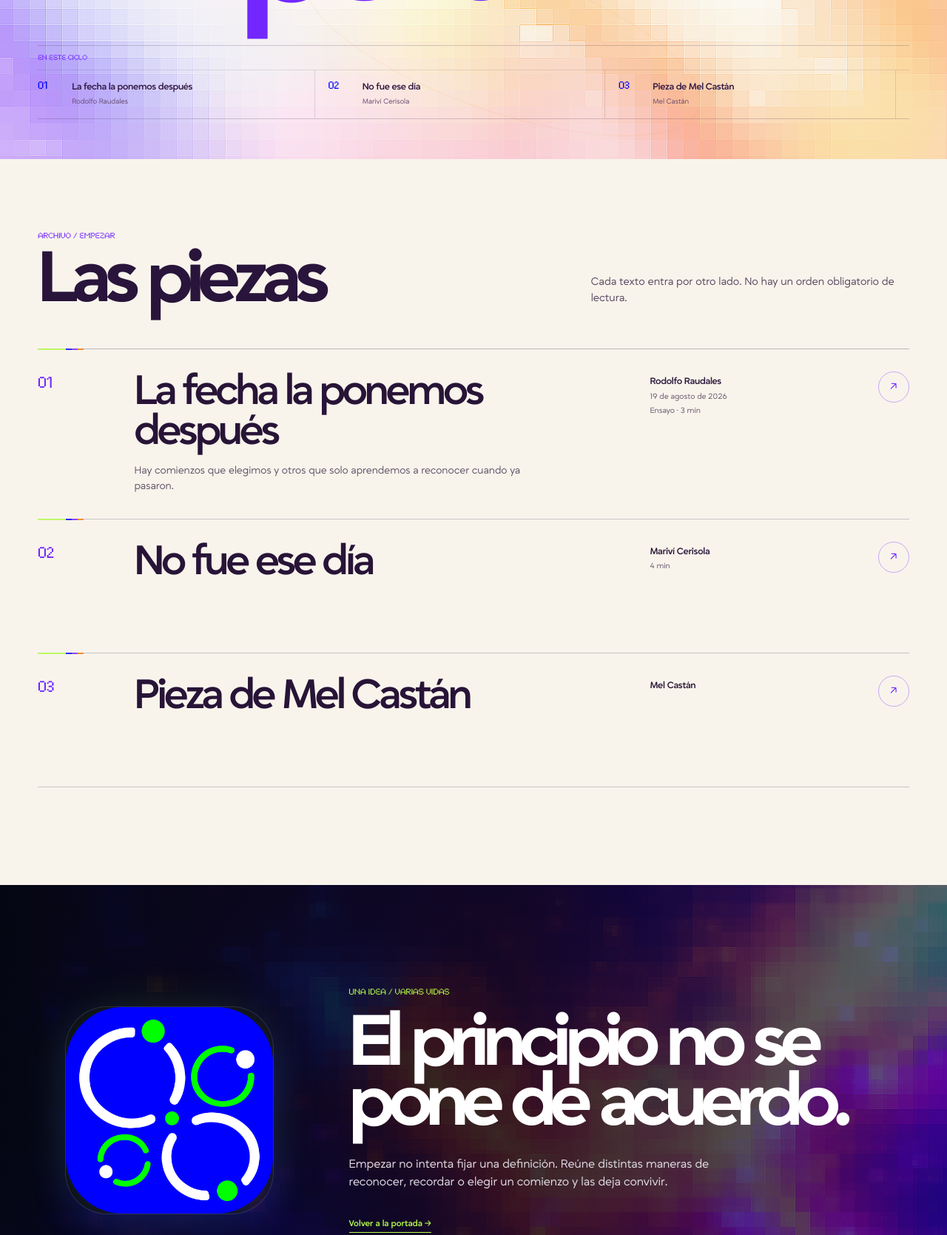
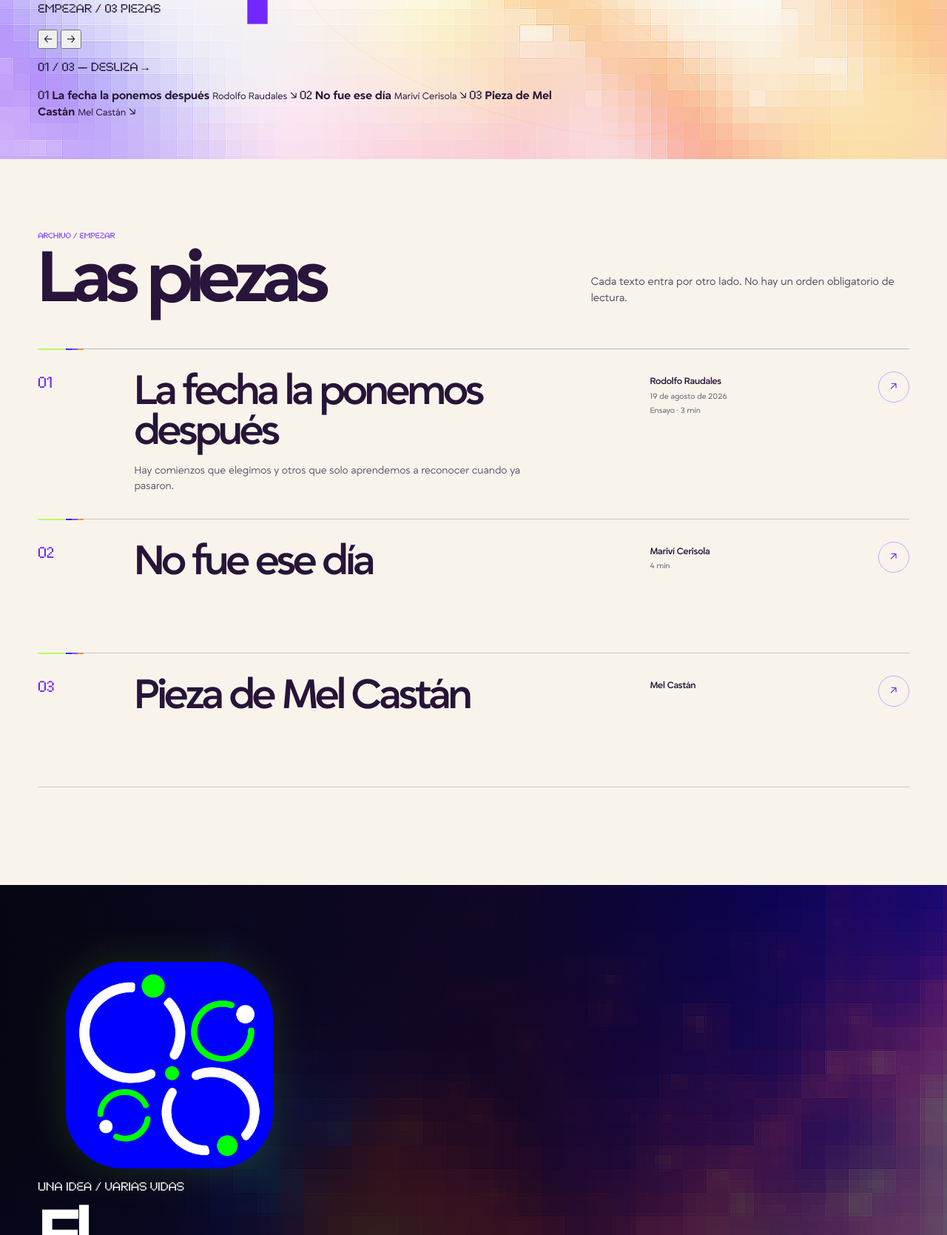
Before and after one commit to roshcode21/cqst, an Eleventy site: page src/empezar/index.njk in a window 1280 px wide. Shown: the part 585-2254 px from the top of the page at 74% size. Built offline with nearby package versions, Linux system fonts and the light colour scheme; Eleventy itself is replaced by a stand-in of ours; files that its build step writes are made by us from their sources.

Commit message:
Redesign cycle rail and add newsletter/search metadata

```diff
--- a/src/empezar/index.njk
+++ b/src/empezar/index.njk
@@ -15,7 +15,10 @@ permalink: "/empezar/index.html"
 {% extends "layouts/base.njk" %}
 
 {% block head %}
-<link rel="stylesheet" href="/assets/css/production/cycle-index-mobile.css">
+<meta data-pagefind-meta="type:cycle">
+<meta data-pagefind-meta="cycle:Empezar">
+<meta data-pagefind-filter="type:cycle">
+<meta data-pagefind-filter="cycle:Empezar">
 <script type="application/ld+json">
 {
   "@context": "https://schema.org",
@@ -37,8 +40,10 @@ permalink: "/empezar/index.html"
       "description": {{ empezar.cycle.deck | json | safe }},
       "url": "{{ site.url }}/empezar/",
       "inLanguage": "{{ site.locale }}",
+      "dateCreated": "{{ empezar.cycle.dateStart }}",
+      {% if empezar.dateModified %}"dateModified": "{{ empezar.dateModified }}",{% endif %}
       "publisher": {"@id": "{{ site.url }}/#organization"},
-      "keywords": ["comienzos", "memoria", "relato", "experiencia", "cambio"],
+      "keywords": {{ empezar.keywords | json | safe }},
       "hasPart": [
         {% for piece in empezar.publishedPieces %}
         {
@@ -99,20 +104,31 @@ permalink: "/empezar/index.html"
         <p class="cycle-hero__intro">{{ empezar.copy.intro }}</p>
       </div>
 
-      <nav class="cycle-index" aria-label="Piezas de Empezar">
-        <div class="cycle-index__topline">
-          <p class="cycle-index__label matrix">EN ESTE CICLO</p>
-          <p class="cycle-index__cue matrix" aria-live="polite"><span data-cycle-index-current>01</span> / {% if empezar.pieceCount < 10 %}0{% endif %}{{ empezar.pieceCount }} — desliza →</p>
+      <nav class="cycle-rail" aria-label="Piezas del ciclo Empezar">
+        <div class="cycle-rail__head">
+          <p class="cycle-rail__label matrix">{{ empezar.cycle.title | upper }} / {% if empezar.pieceCount < 10 %}0{% endif %}{{ empezar.pieceCount }} PIEZAS</p>
+          <div class="cycle-rail__controls" aria-label="Mover piezas">
+            <button type="button" data-cycle-rail-prev aria-label="Ver piezas anteriores">←</button>
+            <button type="button" data-cycle-rail-next aria-label="Ver piezas siguientes">→</button>
+          </div>
+          <p class="cycle-rail__cue matrix" aria-live="polite"><span data-cycle-rail-current>01</span> / {% if empezar.pieceCount < 10 %}0{% endif %}{{ empezar.pieceCount }} — DESLIZA →</p>
         </div>
-        <div class="cycle-index__track" data-cycle-index-track>
-          {% for piece in empezar.pieces %}
-          <a class="cycle-index__item" href="#piece-{{ piece.order }}" data-cycle-index-item>
-            <span class="cycle-index__number matrix">{% if piece.order < 10 %}0{% endif %}{{ piece.order }}</span>
-            <span class="cycle-index__copy"><strong>{{ piece.title }}</strong><small>{{ piece.author }}</small></span>
-          </a>
-          {% endfor %}
+
+        <div class="cycle-rail__viewport">
+          <div class="cycle-rail__track" data-cycle-rail-track>
+            {% for piece in empezar.pieces %}
+            <a class="cycle-rail__item" href="#piece-{{ piece.order }}" data-cycle-rail-item{% if not piece.isPublished %} data-pagefind-ignore="all"{% endif %}>
+              <span class="cycle-rail__number matrix">{% if piece.order < 10 %}0{% endif %}{{ piece.order }}</span>
+              <span class="cycle-rail__copy">
+                <strong>{{ piece.title }}</strong>
+                <small>{{ piece.author }}</small>
+              </span>
+              <span class="cycle-rail__arrow" aria-hidden="true">↘</span>
+            </a>
+            {% endfor %}
+          </div>
         </div>
-        <div class="cycle-index__meter" aria-hidden="true"><i data-cycle-index-meter></i></div>
+        <div class="cycle-rail__meter" aria-hidden="true"><i data-cycle-rail-meter></i></div>
       </nav>
     </div>
   </section>
@@ -128,7 +144,7 @@ permalink: "/empezar/index.html"
 
     <div class="cycle-pieces__list">
       {% for piece in empezar.pieces %}
-      <article class="cycle-piece" id="piece-{{ piece.order }}">
+      <article class="cycle-piece" id="piece-{{ piece.order }}"{% if not piece.isPublished %} data-pagefind-ignore="all"{% endif %}>
         <a class="cycle-piece__link" href="{{ piece.href }}"{% if not piece.isPublished %} data-preview-link="true"{% endif %}>
           <span class="cycle-piece__number matrix" aria-hidden="true">{% if piece.order < 10 %}0{% endif %}{{ piece.order }}</span>
           <div class="cycle-piece__main">
@@ -148,9 +164,11 @@ permalink: "/empezar/index.html"
   </section>
 
   <section class="cycle-closing" aria-labelledby="closingTitle">
-    <div class="cycle-closing__mark" aria-hidden="true"><img src="/assets/ciclos.png" alt=""></div>
-    <div class="cycle-closing__copy">
-      <p class="matrix">UNA IDEA / VARIAS VIDAS</p>
+    <div class="cycle-closing__inner">
+      <div class="cycle-closing__head">
+        <img class="cycle-closing__mark" src="/assets/ciclos.png" alt="" aria-hidden="true">
+        <p class="matrix">UNA IDEA / VARIAS VIDAS</p>
+      </div>
       <h2 id="closingTitle">{{ empezar.copy.closingTitle }}</h2>
       <p>{{ empezar.copy.closingBody }}</p>
       {% if empezar.hasOtherCycles %}
@@ -162,5 +180,27 @@ permalink: "/empezar/index.html"
   </section>
 </main>
 
+<section class="cycle-newsletter" aria-labelledby="cycleNewsletterTitle">
+  <div class="cycle-newsletter__inner">
+    <div class="cycle-newsletter__copy">
+      <p class="matrix">SUSCRIPCIÓN</p>
+      <h2 id="cycleNewsletterTitle">Que el próximo tema te encuentre.</h2>
+      <p>Un correo cuando haya algo que decir.</p>
+    </div>
+    <div class="cycle-newsletter__action">
+      <form class="cycle-newsletter__form" data-cycle-newsletter action="https://formspree.io/f/{{ site.formspreeId }}" method="POST">
+        <label class="sr-only" for="cycleNewsletterEmail">Tu correo</label>
+        <input id="cycleNewsletterEmail" name="email" type="email" placeholder="tu correo" required autocomplete="email">
+        <input type="hidden" name="_subject" value="Nueva suscripción — Ciclo Empezar">
+        <input type="hidden" name="form_type" value="suscripcion">
+        <input type="hidden" name="origen" value="Ciclo Empezar">
+        <button type="submit">Recibir →</button>
+      </form>
+      <p class="cycle-newsletter__note" data-cycle-newsletter-note aria-live="polite"></p>
+      <a class="cycle-newsletter__privacy" href="/privacidad/">Privacidad</a>
+    </div>
+  </div>
+</section>
+
 {% include "components/interior-footer.njk" %}
 {% endblock %}
```
